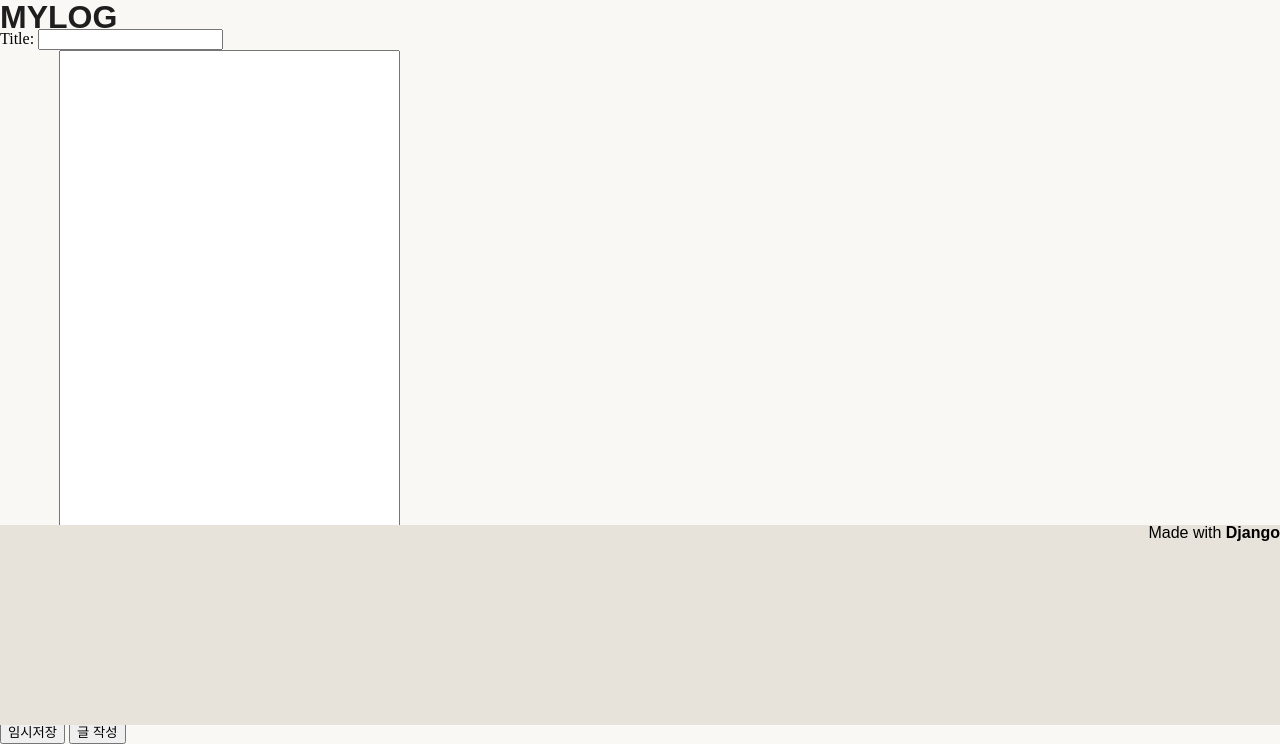
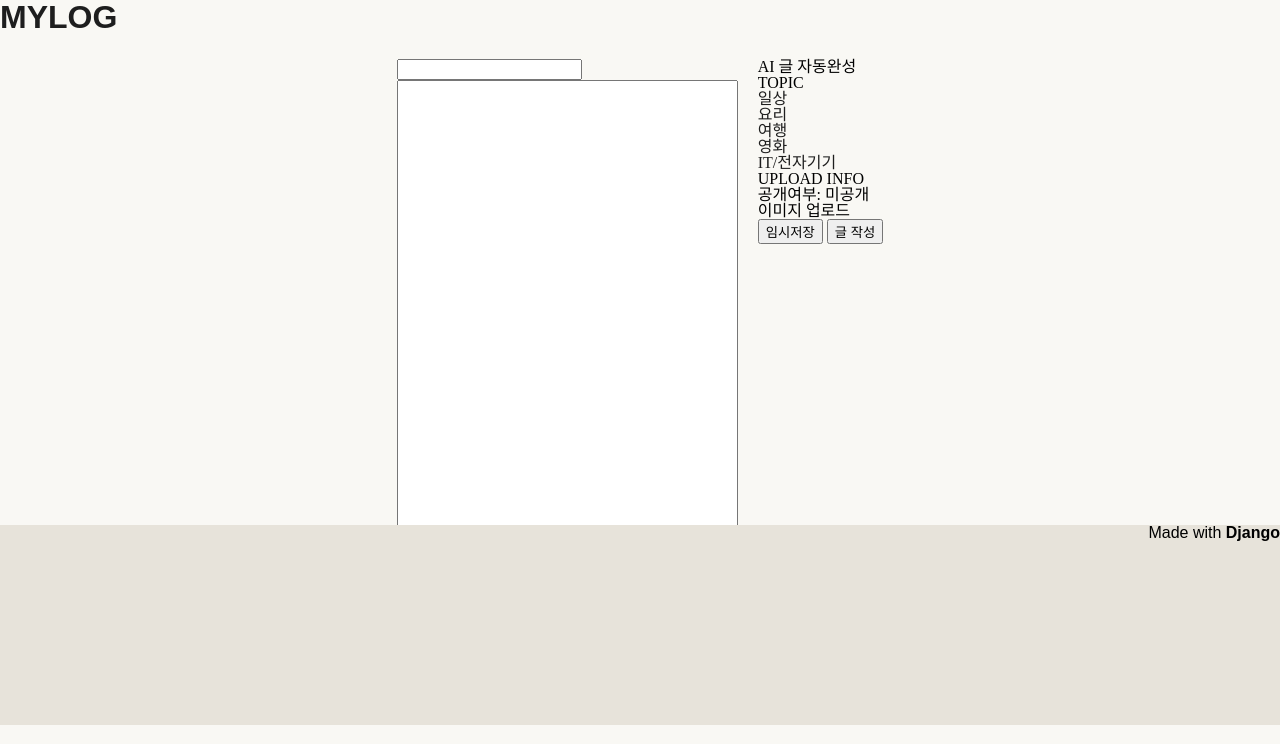
Before and after one commit to hwan3526/why, a Django app: page /write/ in a window 1280 px wide. Shown: the part 75-819 px from the top of the page. Run offline with Django 4.2, Linux system fonts and the light colour scheme; parts of the project's set-up code (start-up, migrations or seed data) failed here and were passed over; some libraries are stand-ins or nearby versions.

Commit message:
fix: fix writer

```diff
--- a/whylog/blog/static/css/writer.css
+++ b/whylog/blog/static/css/writer.css
@@ -3,7 +3,40 @@ textarea{
     height: 500px;
 }
 
+body{
+    background-color: #f9f8f4;
+}
+
 .main {
     position: relative;
     top: 104px;
+    display: flex;
+    padding-top: 30px;
+    justify-content: center;
 }
+
+.main > form {
+    display: flex;
+    flex-direction: row;
+    gap: 20px;
+}
+
+label {
+    display: none;
+}
+
+.post-write p {
+    padding-bottom: 10px;
+}
+
+#cke_id_content, #cke_1_bottom {
+    border: none;
+}
+
+#cke_1_top {
+    background-color: #fff;
+}
+
+#cke_1_bottom {
+    display: none;
+}
```
